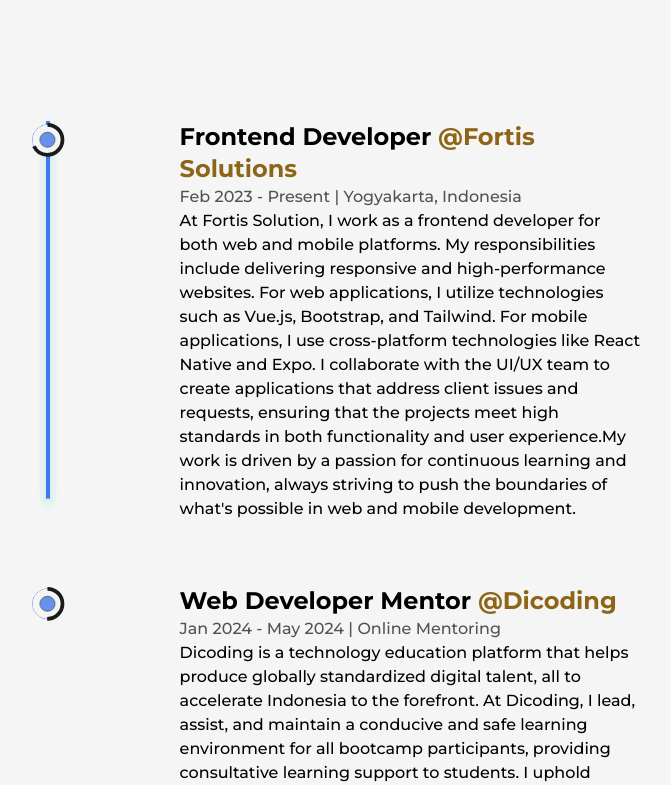
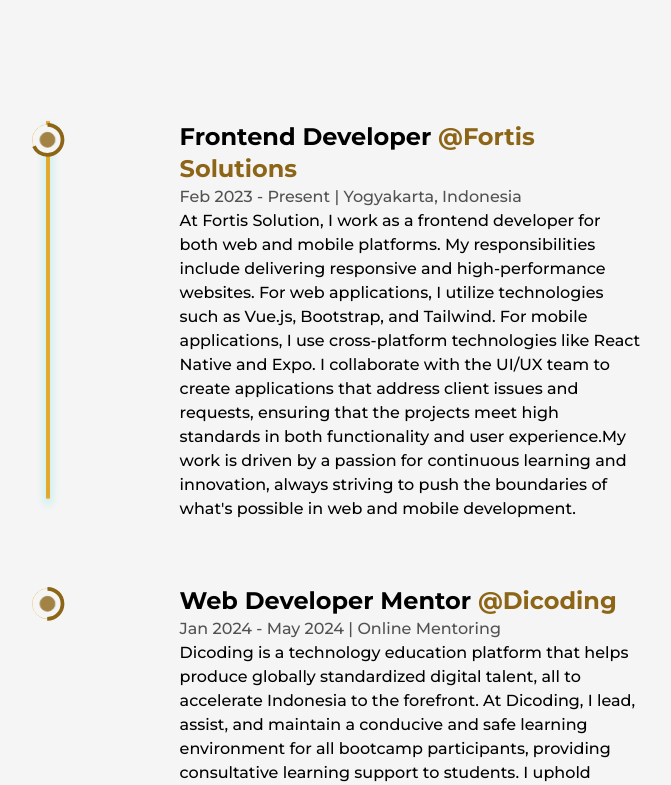
Before and after one commit to FthRobby/portofolio-next-v2, a Next.js app: page /about in a window 1280 px wide. Shown: the part 2775-3560 px from the top of the page, without its empty margins (246-917 px from the left). Built offline with nearby package versions, Linux system fonts and the light colour scheme.

Commit message:
🐛 fix: change some components

```diff
--- a/src/components/Experience.js
+++ b/src/components/Experience.js
@@ -19,7 +19,7 @@
         <h3 className="capitalize font-bold text-2xl sm:text-xl xs:text-lg">
           {position}{" "}
           <a
-            className="capitalize text-slideGreen dark:text-primaryDark"
+            className="capitalize text-slideGreen dark:text-slideGreen"
             href={companyLink}
             target={"_blank"}
           >
@@ -51,8 +51,8 @@
 
       <div ref={ref} className="relative w-[75%] mx-auto lg:w-[90%] md:w-full">
         <motion.div
-          className="absolute left-9 top-0 w-[4px] md:w-[2px] md:left-[30px] xs:left-[20px] h-full bg-primaryDark shadow-3xl
-            origin-top  dark:bg-primaryDark dark:shadow-3xl"
+          className="absolute left-9 top-0 w-[4px] md:w-[2px] md:left-[30px] xs:left-[20px] h-full bg-lightGreen shadow-3xl
+            origin-top  dark:bg-slideGreen dark:shadow-3xl"
           style={{ scaleY: scrollYProgress }}
         />
 
--- a/src/components/LiIcon.js
+++ b/src/components/LiIcon.js
@@ -8,7 +8,7 @@
   });
 
   return (
-    <figure className="stroke-dark absolute left-0 dark:stroke-light">
+    <figure className="stroke-slideGreen absolute left-0 dark:stroke-light">
       <svg
         className="-rotate-90 md:w-[60px] md:h-[60px] xs:w-[40px] xs:h-[40px]"
         width="75"
@@ -20,7 +20,7 @@
           cy="50"
           r="20"
           pathLength="1"
-          className="stroke-primary  stroke-1 fill-none dark:stroke-primaryDark"
+          className="stroke-lightGreen  stroke-1 fill-none dark:stroke-slideGreen"
         />
         <motion.circle
           cx="75"
@@ -35,7 +35,7 @@
           cy="50"
           r="10"
           pathLength="1"
-          className="animate-pulse stroke-1 fill-primaryDark dark:fill-primaryDark"
+          className="animate-pulse stroke-1 fill-slideGreen dark:fill-slideGreen"
         />
       </svg>
     </figure>
```
